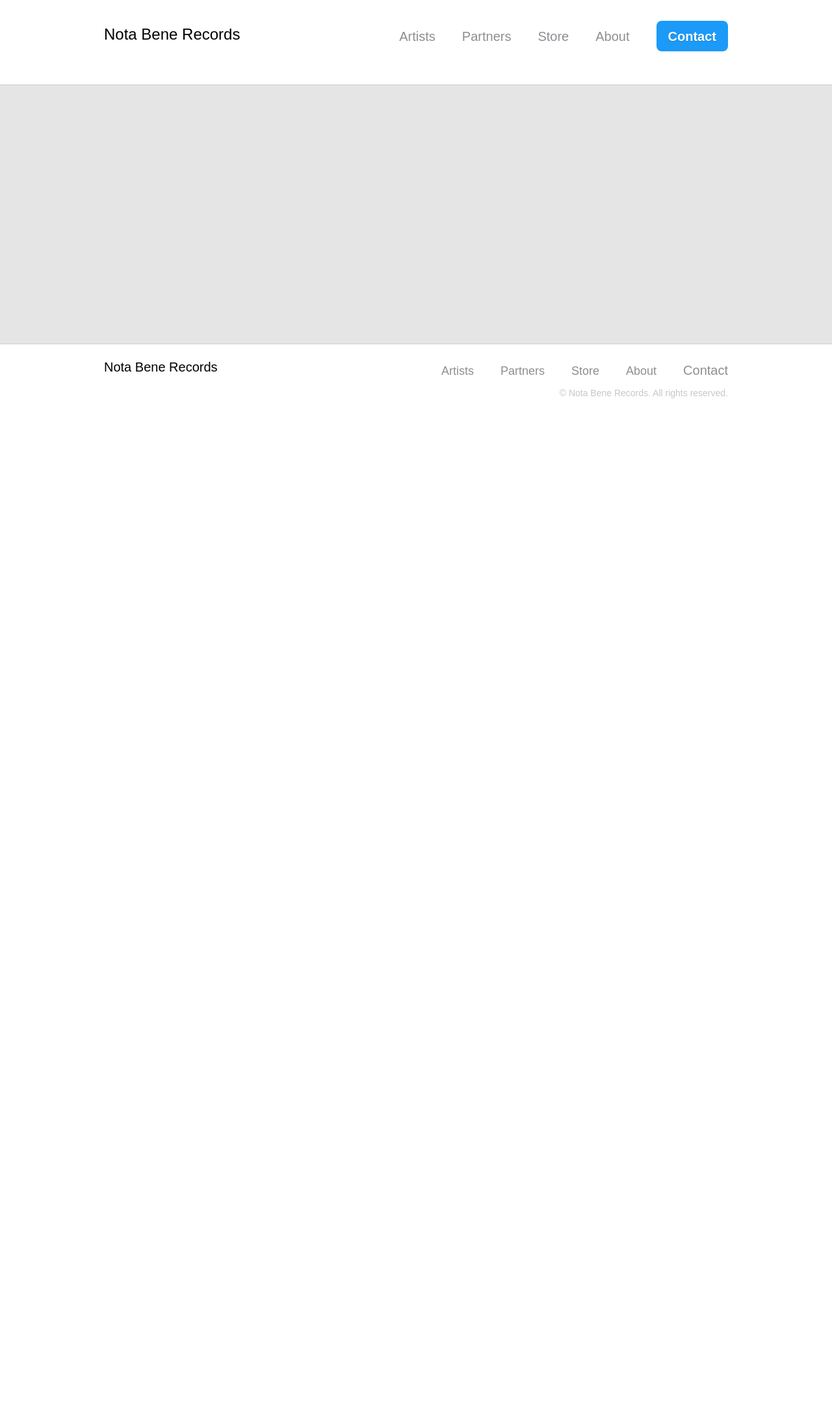
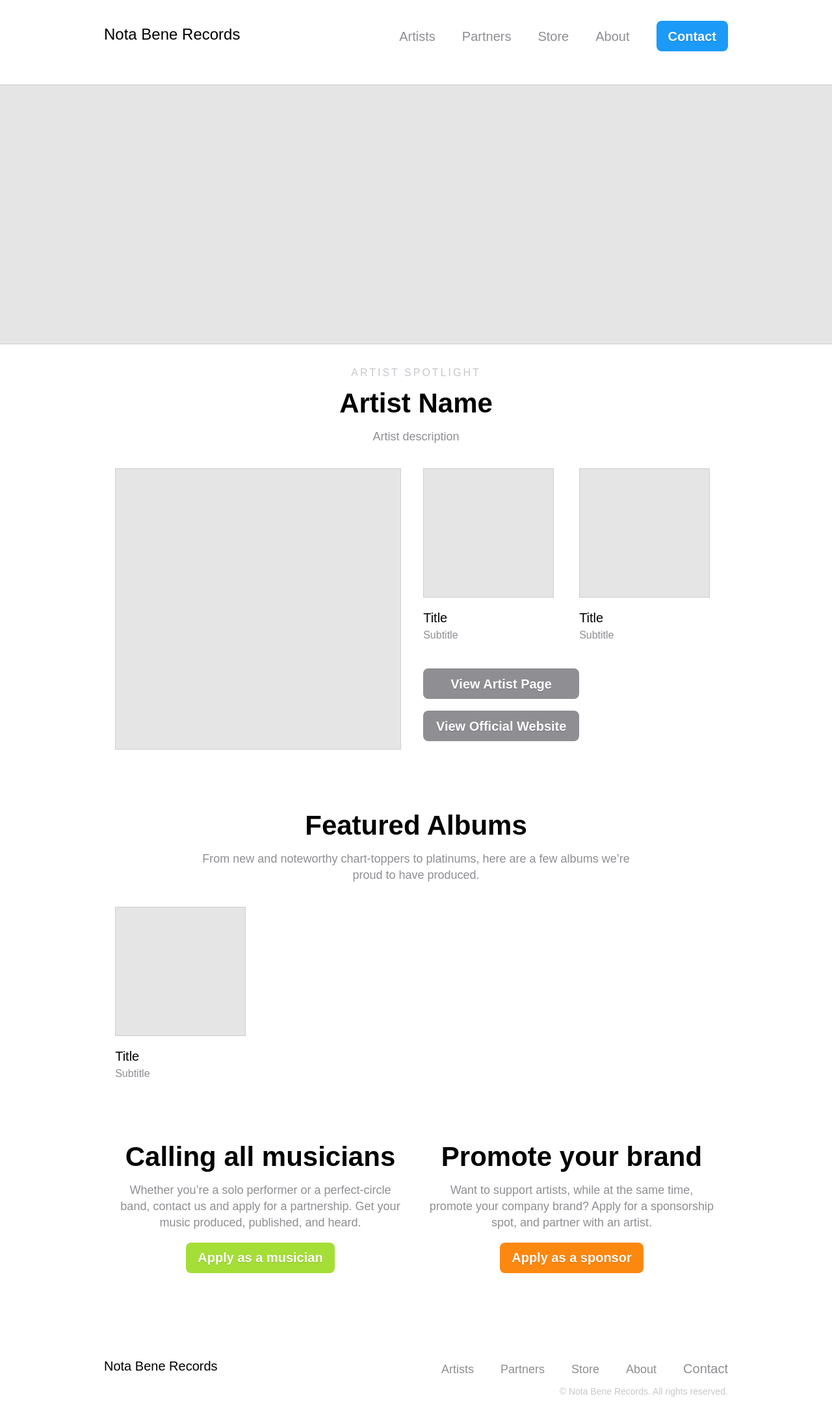
Before and after one commit to cjmlgrto/notabenerecords, a Jekyll site: the page built from index.html, in a window 1280 px wide. Shown: the whole page at 65% size. Built offline with Jekyll 4.4.1, drawn with Linux system fonts in a browser that asks for light colours; before the commit the page ends 900 px from its top, so only the background shows below that.

Commit message:
Adds pages

```diff
--- a/_includes/footer.html
+++ b/_includes/base/footer.html
@@ -1,7 +1,7 @@
 <footer>
 	<div class="container">
 		<a href="/" class="site-logo">Nota Bene Records</a>
-		{% include navigation.html %}
+		{% include base/navigation.html %}
 		<p class="copyright">© Nota Bene Records. All rights reserved.</p>
 	</div>
 	</div>
--- /dev/null
+++ b/_includes/base/header.html
@@ -0,0 +1,6 @@
+<header>
+	<div class="container">
+		<a href="/" class="site-logo">Nota Bene Records</a>
+		{% include base/navigation.html %}
+	</div>
+</header>
--- a/_includes/header.html
+++ /dev/null
@@ -1,6 +0,0 @@
-<header>
-	<div class="container">
-		<a href="{{ site.url }}" class="site-logo">Nota Bene Records</a>
-		{% include navigation.html %}
-	</div>
-</header>
--- a/_layouts/default.html
+++ b/_layouts/default.html
@@ -1,14 +1,14 @@
 <!doctype html>
 <html>
-	{% include head.html %}
+	{% include base/head.html %}
 
 	<body>
-		{% include header.html %}
+		{% include base/header.html %}
 
 		{{ content }}
 
-		{% include footer.html %}
+		{% include base/footer.html %}
 	</body>
 
-	{% include scripts.html %}
+	{% include base/scripts.html %}
 </html>
--- a/index.html
+++ b/index.html
@@ -6,3 +6,75 @@ title: Nota Bene Records
 <section class="banner">
 
 </section>
+
+<section>
+	<div class="grid container">
+		<div class="col two_third-width section-header">
+			<span class="overtitle">Artist Spotlight</span>
+			<h1>Artist Name</h1>
+			<p>Artist description</p>
+		</div>
+
+		<div class="shelf">
+
+			<div class="col half-width tile-large">
+				<div class="thumbnail" style="background-image:url()"></div>
+			</div>
+			<div class="col quarter-width tile">
+				<div class="thumbnail" style="background-image:url()"></div>
+				<div class="meta">
+					<span class="title">Title</span>
+					<span class="subtitle">Subtitle</span>
+				</div>
+			</div>
+			<div class="col quarter-width tile">
+				<div class="thumbnail" style="background-image:url()"></div>
+				<div class="meta">
+					<span class="title">Title</span>
+					<span class="subtitle">Subtitle</span>
+				</div>
+			</div>
+			<div class="col half-width tile actions">
+				<a class="button" href="#">View Artist Page</a>
+				<a class="button" href="#">View Official Website</a>
+			</div>
+
+		</div>
+	</div>
+</section>
+
+<section>
+	<div class="grid container">
+		<div class="col two_third-width section-header">
+			<h1>Featured Albums</h1>
+			<p>From new and noteworthy chart-toppers to platinums, here are a few albums we’re proud to have produced.</p>
+		</div>
+
+		<div class="shelf">
+
+			<div class="col quarter-width tile">
+				<div class="thumbnail" style="background-image:url()"></div>
+				<div class="meta">
+					<span class="title">Title</span>
+					<span class="subtitle">Subtitle</span>
+				</div>
+			</div>
+
+		</div>
+	</div>
+</section>
+
+<section>
+	<div class="grid container">
+		<div class="col half-width section-header">
+			<h1>Calling all musicians</h1>
+			<p>Whether you’re a solo performer or a perfect-circle band, contact us and apply for a partnership. Get your music produced, published, and heard.</p>
+			<a class="button primary" href="#">Apply as a musician</a>
+		</div>
+		<div class="col half-width section-header">
+			<h1>Promote your brand</h1>
+			<p>Want to support artists, while at the same time, promote your company brand? Apply for a sponsorship spot, and partner with an artist.</p>
+			<a class="button secondary" href="#">Apply as a sponsor</a>
+		</div>
+	</div>
+</section>
--- a/static/style.css
+++ b/static/style.css
@@ -258,6 +258,7 @@ section {
 
 footer {
 	padding: 16px;
+	margin-top: 3rem;
 }
 
 footer .site-logo {
```
Also changed, not shown: about/index.html (added, +19 -0 lines), artists/index.html (added, +25 -0 lines), partners/index.html (added, +25 -0 lines), store/index.html (added, +25 -0 lines), _includes/base/head.html (renamed from _includes/head.html), _includes/base/navigation.html (renamed from _includes/navigation.html), _includes/base/scripts.html (renamed from _includes/scripts.html).
